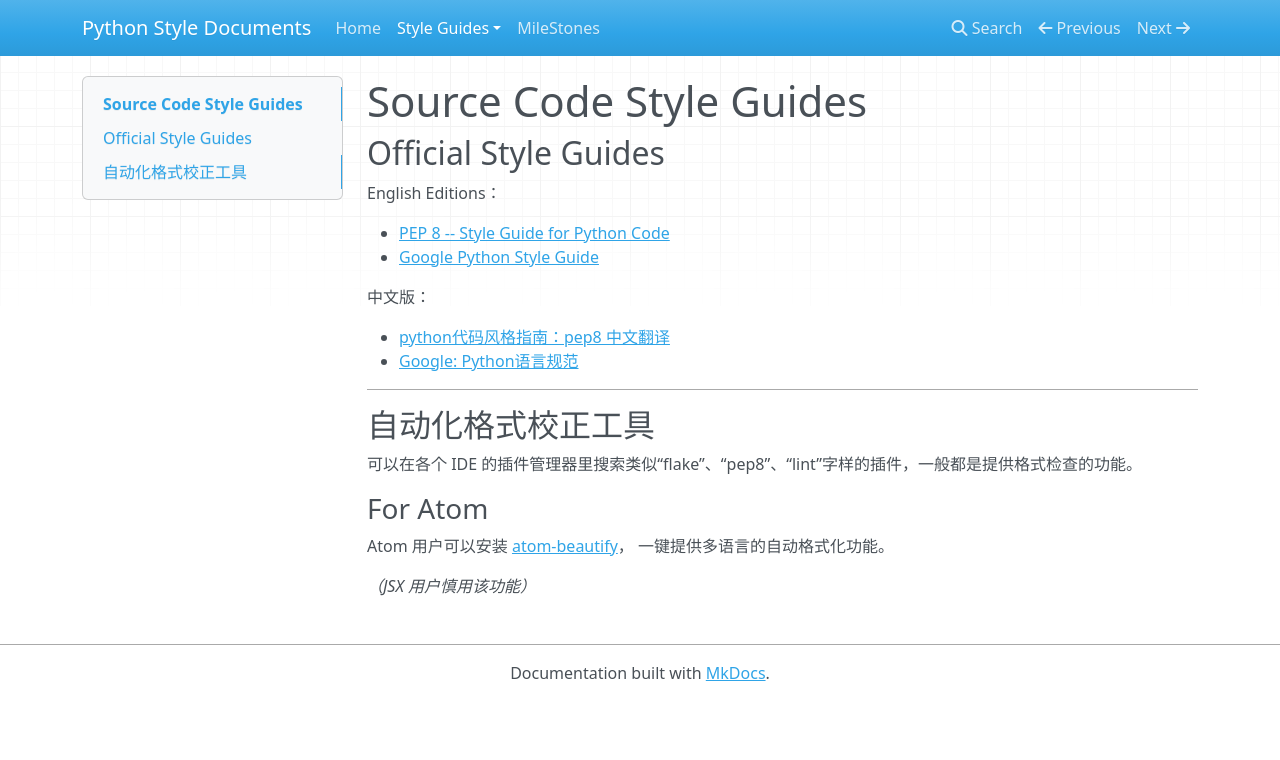
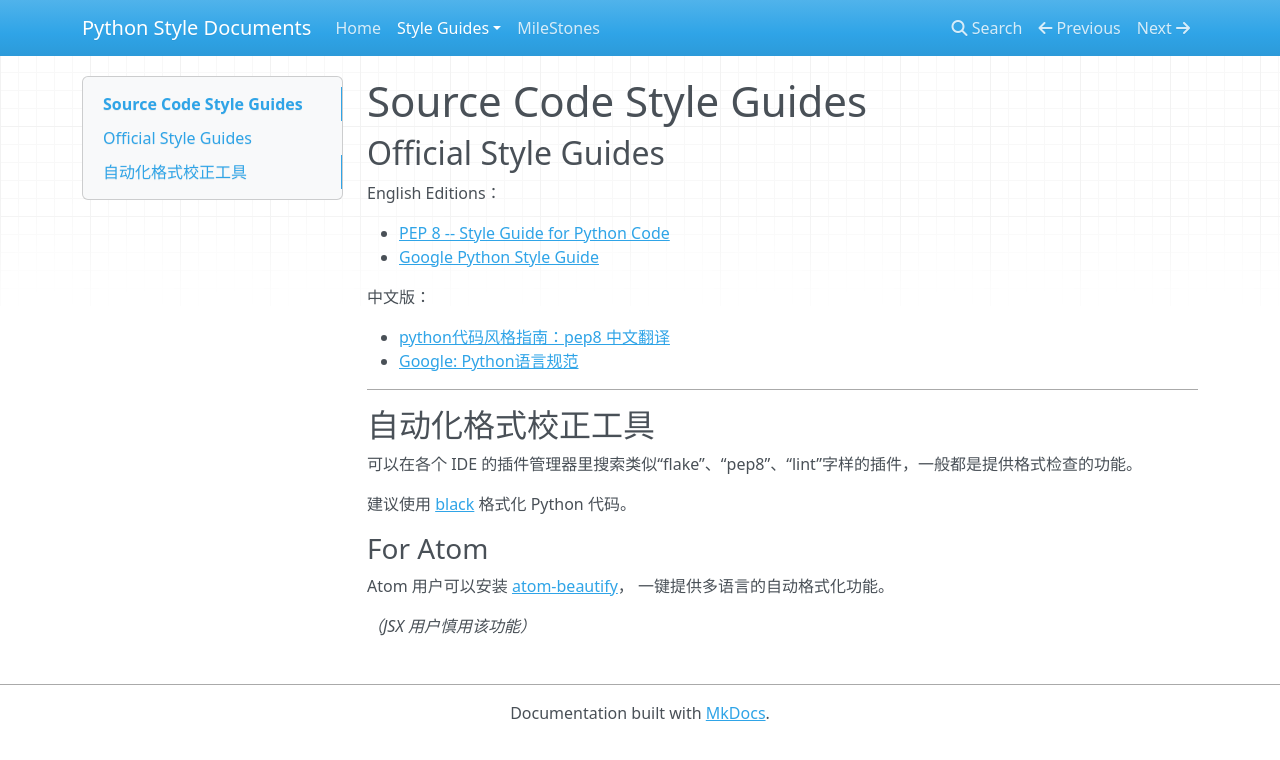
Before and after one commit to Laisky/style-guide-cn, an MkDocs documentation site: the page built from docs/style-guides/source-code-style-guides.md, in a window 1280 px wide. Shown: the top 760 px of the page. Built offline with MkDocs 1.6.1, drawn with Linux system fonts in a browser that asks for light colours; nearby versions of some CDN libraries; old or Windows-style settings are respelled for this version of MkDocs.

Commit message:
fix: recommend black

```diff
--- a/docs/style-guides/source-code-style-guides.md
+++ b/docs/style-guides/source-code-style-guides.md
@@ -19,6 +19,8 @@ English Editions：
 
 可以在各个 IDE 的插件管理器里搜索类似“flake”、“pep8”、“lint”字样的插件，一般都是提供格式检查的功能。
 
+建议使用 [black](https://github.com/psf/black) 格式化 Python 代码。
+
 
 ### For Atom
 
```
Also changed, not shown: docs/style-guides/consensuses.md (+0 -2 lines).
